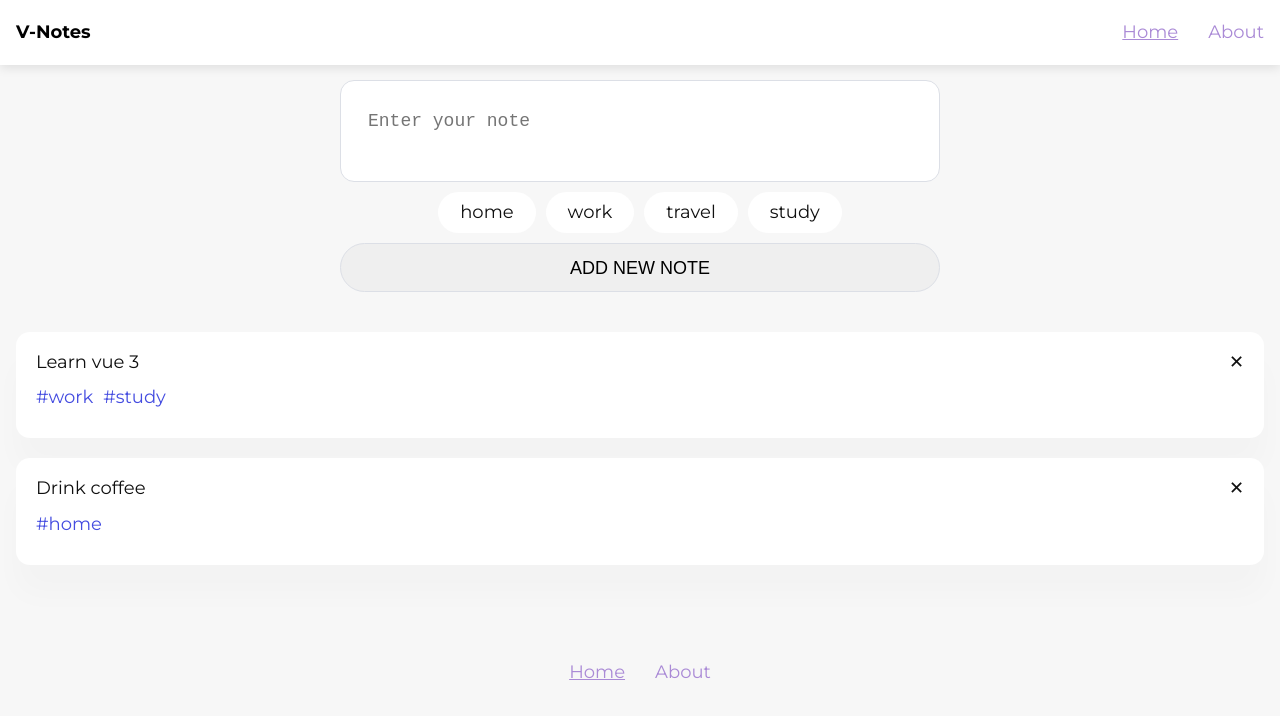
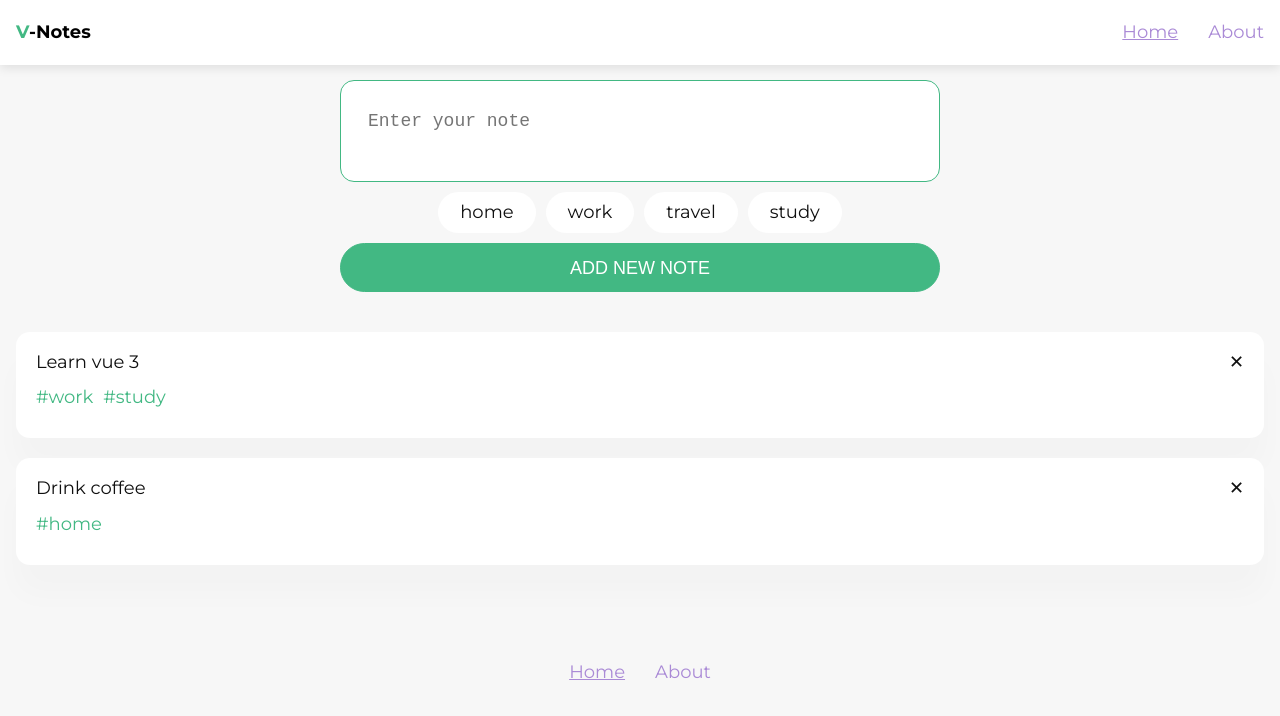
Before and after one commit to MuhammadjonBb/v-notes, a Vue app: page /#/ in a window 1280 px wide. Shown: the top 716 px of the page. Built offline with nearby package versions, Linux system fonts and the light colour scheme.

Commit message:
add styles

```diff
--- a/src/_config.js
+++ b/src/_config.js
@@ -1,6 +1,6 @@
 /* eslint-disable quotes */
 export const app = {
-  title: "V-Notes",
+  title: "Notes",
 };
 
 export const links = [
--- a/src/assets/scss/common/buttons.scss
+++ b/src/assets/scss/common/buttons.scss
@@ -1,6 +1,6 @@
 .btn {
   display: inline-block;
-  padding: .8em 2em;
+  padding: 0.8em 2em;
   line-height: 1;
   text-transform: uppercase;
   cursor: pointer;
@@ -16,8 +16,8 @@
   // primary btn
   &.btnPrimary {
     color: #ffffff;
-    border: 1px solid #494ce8;
-    background-color: #494ce8;
+    border: 1px solid #42b883;
+    background-color: #42b883;
   }
 
   // danger btn
--- a/src/components/AppHeader.vue
+++ b/src/components/AppHeader.vue
@@ -2,7 +2,7 @@
 header.navbar
   .container
     .navbar-content
-      a.navbar-logo(href="/") {{ title }}
+      router-link.navbar-logo(to="/") <span class="logo-item">V</span>-{{title}}
       ul.navbar-list
         li.navbar-item(v-for="link in links" :key="link.alias")
           router-link.navbar-link(:to="link.url") {{ link.title }}
@@ -21,3 +21,9 @@ export default {
   },
 };
 </script>
+
+<style lang="scss" scoped>
+.logo-item {
+  color: #42b883;
+}
+</style>
--- a/src/components/Notes/NotesForm.vue
+++ b/src/components/Notes/NotesForm.vue
@@ -10,7 +10,7 @@
         :key="item.title"
         )
         span {{item.title}}
-    button(type="submit").btn.btn-primary Add new note
+    button(type="submit").btn.btnPrimary Add new note
 </template>
 
 <script>
@@ -90,4 +90,7 @@ export default {
 .tag-checkbox {
   display: none;
 }
+textarea {
+  border: 1px solid #42b883 !important;
+}
 </style>
--- a/src/components/Notes/NotesList.vue
+++ b/src/components/Notes/NotesList.vue
@@ -61,12 +61,12 @@ export default {
   user-select: none;
   cursor: pointer;
   &.isActive {
-    background-color: #444ce0;
+    background-color: #42b883;
     color: #fff;
   }
   &.isPreview {
     padding: 0;
-    color: #444ce0;
+    color: #42b883;
     cursor: default;
     &:before {
       content: "#";
```
